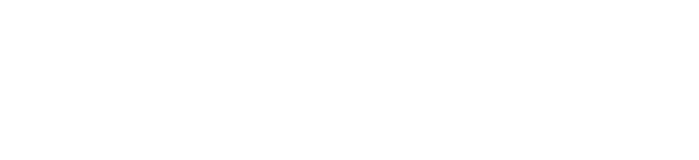
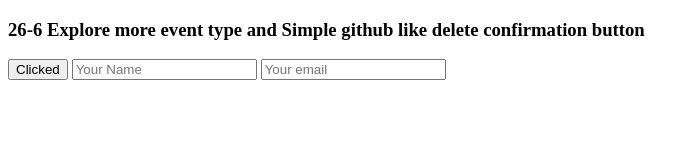
Before and after one commit to Sujon-pal/Integrate-JS--JS-in-A-RelationShip-, a plain HTML site: page 03-moreEvent/moreEvent.html in a window 1280 px wide. Shown: the whole page, without its empty margins (0-699 px from the left). Drawn offline with Linux system fonts and the light colour scheme.

Commit message:
add foucs and more event

```diff
--- a/03-moreEvent/moreEvent.html
+++ b/03-moreEvent/moreEvent.html
@@ -7,7 +7,11 @@
   </head>
   <body>
     <!-- 26-6 Explore more event type and Simple github like delete confirmation button -->
+     <h3>26-6 Explore more event type and Simple github like delete confirmation button</h3>
 
+     <button id="btn">Clicked</button>
+     <input placeholder="Your Name" type="text" name="" id="input-text">
+     <input placeholder="Your email" type="text" name="" id="input-email">
 
     <script src="moreEvent.js"></script>
   </body>
--- a/03-moreEvent/moreEvent.js
+++ b/03-moreEvent/moreEvent.js
@@ -0,0 +1,26 @@
+// document.getElementById('btn').addEventListener('mouseover' , function(){
+//     console.log('Clickend')
+// })
+
+// document.getElementById('btn').addEventListener('mousemove' , function(){
+//     console.log('Clickend')
+// })
+
+
+// document.getElementById('input-text').addEventListener('focus' , function(){
+//     console.log('user about to write name')
+// })
+
+
+// document.getElementById('input-email').addEventListener('focus' , function(){
+//     console.log('user about to write email')
+// })
+
+
+// document.getElementById('input-email').addEventListener('keydown' , function(e){
+//     console.log('Typing...',e.target.value)
+// })
+
+document.getElementById('input-email').addEventListener('keyup' , function(e){
+    console.log('Typing...',e.target.value)
+})
```
